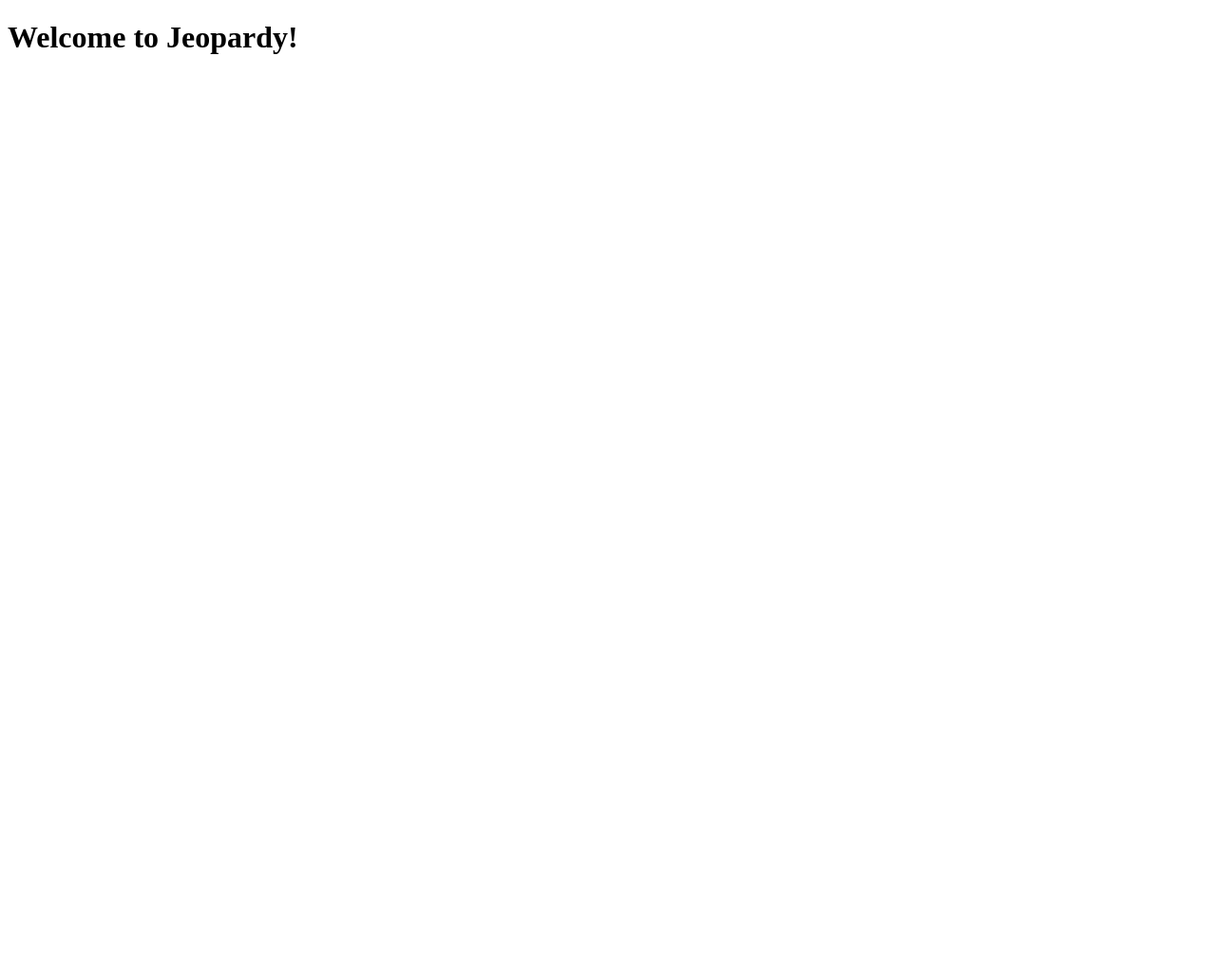
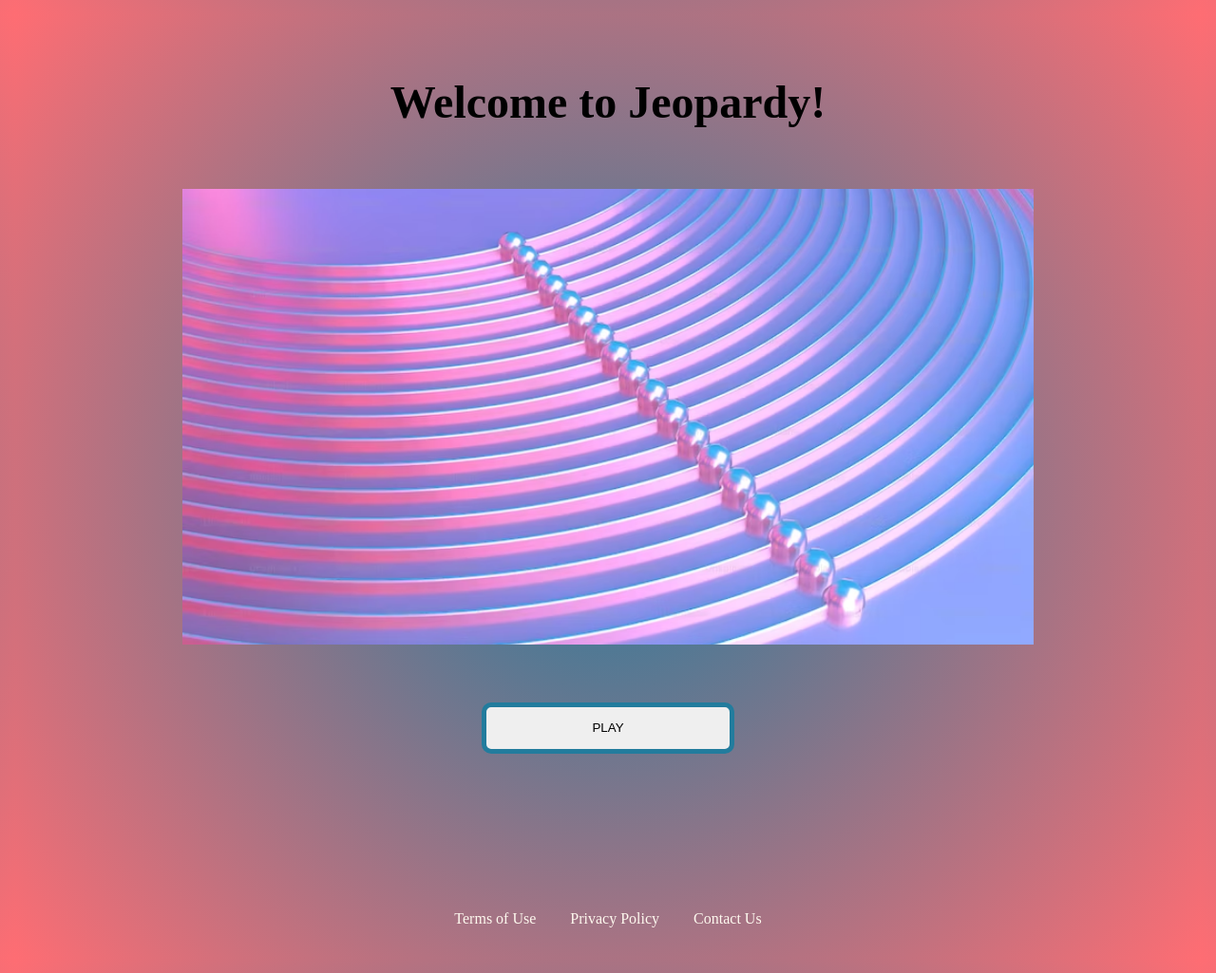
Before and after one commit to burlingtoncodeacademy-students/jeopardy-board-tiffaniaib-1, a plain HTML site: page index.html in a window 1280 px wide. Shown: the whole page at 95% size. Before the commit the page ends 800 px from the top, so only its background shows below. Drawn offline with Linux system fonts and the light colour scheme.

Commit message:
HTML and CSS Landing Page

```diff
--- a/index.html
+++ b/index.html
@@ -1,14 +1,34 @@
 <!DOCTYPE html>
 <html lang="en">
+
 <head>
   <meta charset="UTF-8" />
   <meta http-equiv="X-UA-Compatible" content="IE=edge" />
   <meta name="viewport" content="width=device-width, initial-scale=1.0" />
+  <link rel="stylesheet" href="style.css">
   <title>Jeopardy</title>
 </head>
+
 <body>
+
+  <div id="container">
     <h1>Welcome to Jeopardy!</h1>
+
+    <img src="/assets/hero.avif" alt="hero" id="hero">
+
+    <a href="/round-1.html">
+      <button id="button-play"> PLAY</button>
+    </a>
+
+    <footer>
+      <a href="#">Terms of Use</a>
+      <a href="#">Privacy Policy</a>
+      <a href="#">Contact Us</a>
+    </footer>
+  </div>
+
   <!-- Do not change the script source. Allows import/export to work. -->
   <script src="./scripts/index.js" type="module"></script>
 </body>
+
 </html>
--- /dev/null
+++ b/style.css
@@ -0,0 +1,47 @@
+* {
+    margin: 1em;
+}
+
+body {
+    background: radial-gradient(circle, #227C9D, #FE6D73);
+}
+
+#container {
+    display: flex;
+    flex-direction: column;
+    justify-content: space-evenly;
+    align-items: center;
+}
+
+h1 {
+    font-size: 3em;
+}
+
+#hero {
+    width: 70vw;
+    height: 30em;
+    object-fit: cover;
+    margin-bottom: 2em;
+}
+
+#button-play {
+    width: 20em;
+    height: 4em;
+    margin-bottom: 10em;
+    border: 5px solid #227C9D;
+    border-radius: 10px;
+    cursor: pointer;
+}
+
+#button-play:hover {
+    width: 30em;
+    height: 5em;
+}
+
+footer a {
+    text-decoration: none;
+}
+
+footer a {
+    color: #FEF9EF;
+}
```
Also changed, not shown: assets/hero.avif (added). Lines whose indentation alone changed are shown as unchanged.
